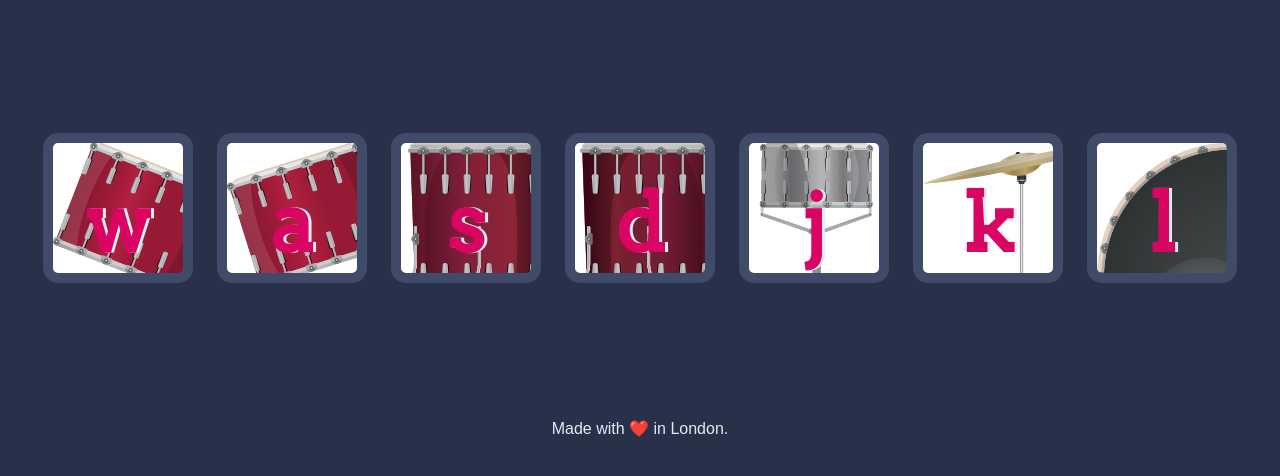
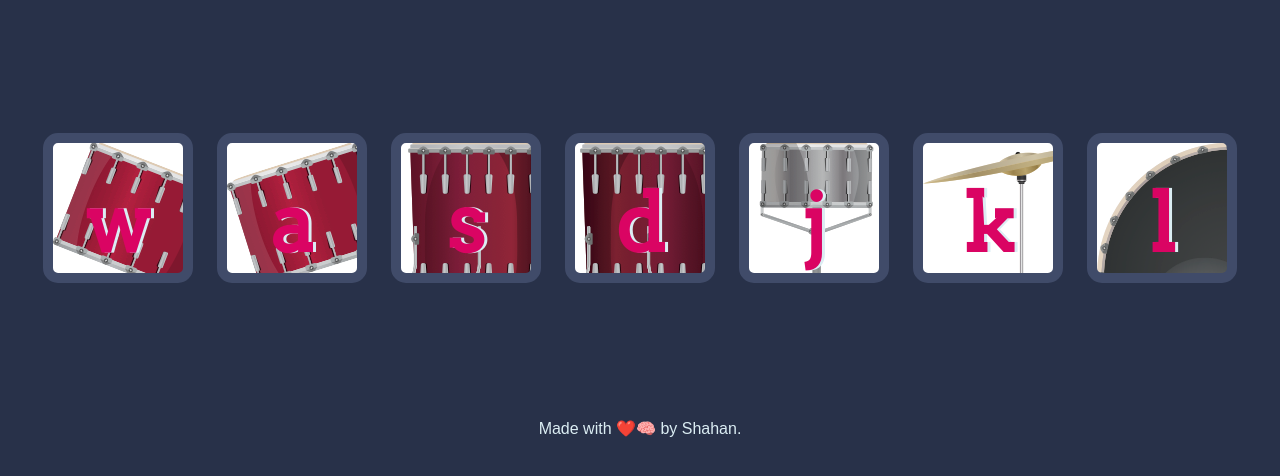
Before and after one commit to ShahanOne/Drum-Kit, a plain HTML site: page index.html in a window 1280 px wide. Shown: the part 156-632 px from the top of the page. Drawn offline with Linux system fonts and the light colour scheme.

Commit message:
Add files via upload

```diff
--- a/index.html
+++ b/index.html
@@ -24,7 +24,7 @@
 
 <script src="index.js" charset="utf-8"></script>
   <footer>
-    Made with ❤️ in London.
+    Made with ❤️🧠 by Shahan.
   </footer>
 </body>
 
```
